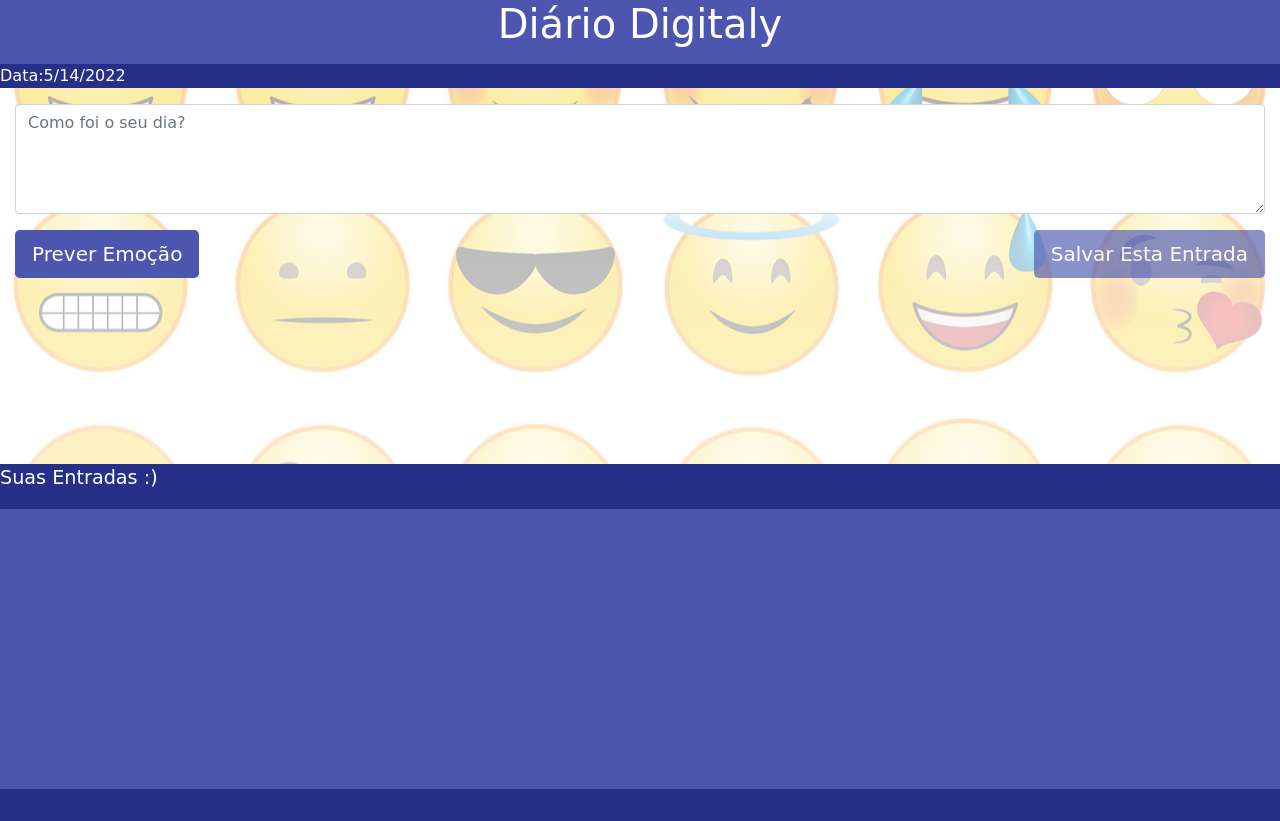
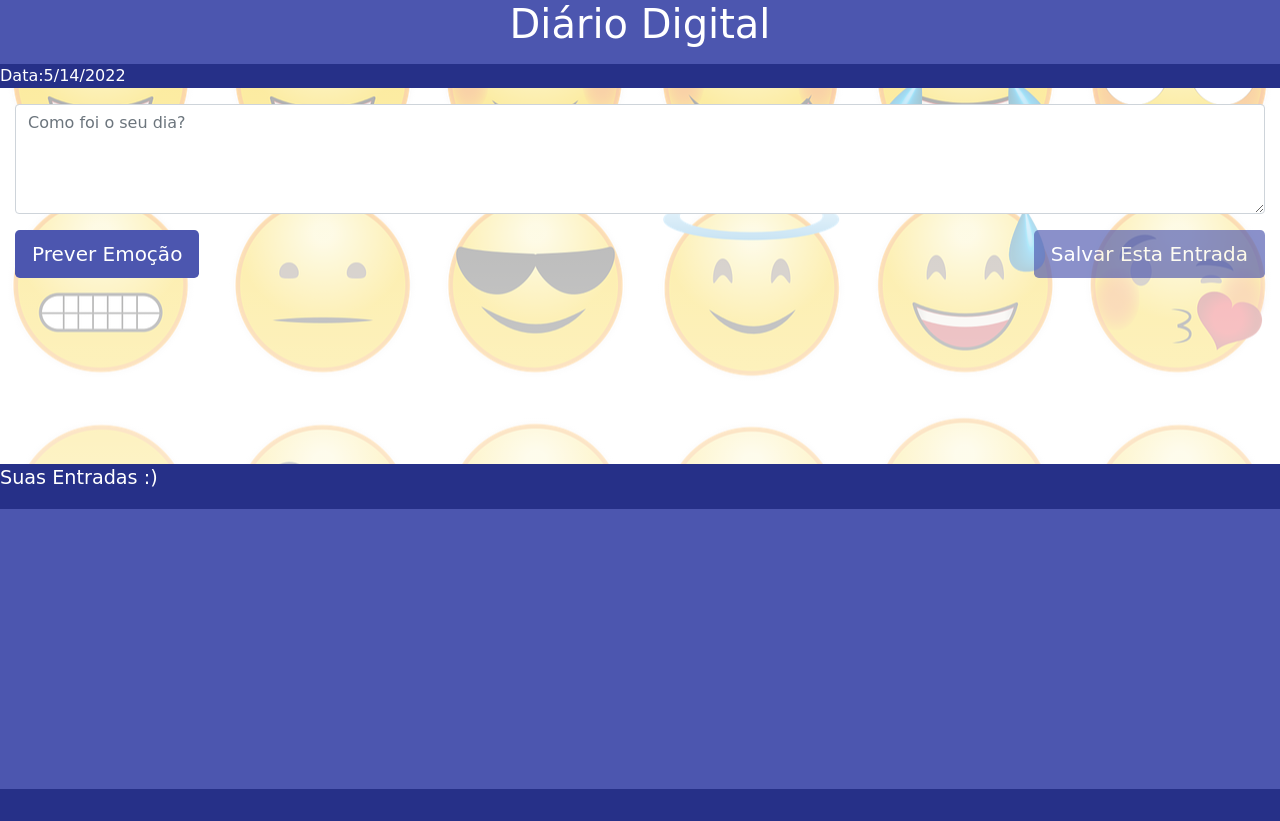
Before and after one commit to jaimebriesemeister/PRO-C118-Reference-Code-mainpt, a Flask app: template templates/index.html in a window 1280 px wide. Run offline with Flask 2, Linux system fonts and the light colour scheme; the template is opened without the code that fills it, so the values that code supplies are empty; parts of the project's set-up code (start-up, migrations or seed data) failed here and were passed over; some libraries are stand-ins or nearby versions.

Commit message:
Update index.html

```diff
--- a/templates/index.html
+++ b/templates/index.html
@@ -24,7 +24,7 @@
         <!--Nome do Aplicativo-->
         <div class=" container-fluid text-center"
             style="background-color: #4C56AF; font-family: cursive; min-height: 8vh;">
-            <h1>Diário Digitaly</h1>
+            <h1>Diário Digital</h1>
         </div>
 
         <!--Dia e Data-->
```
